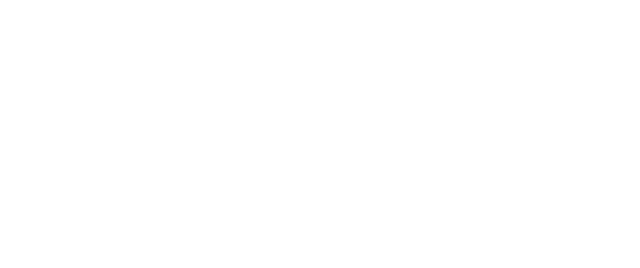
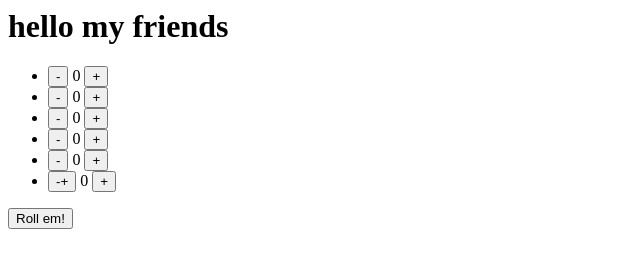
Before and after one commit to vcolavin/star_wars_dice, a plain HTML site: page index.html in a window 1280 px wide. Shown: the whole page, without its empty margins (0-640 px from the left). Drawn offline with nearby package versions, Linux system fonts and the light colour scheme.

Commit message:
add markup and jquery

```diff
--- a/index.html
+++ b/index.html
@@ -1,9 +1,61 @@
 <HTML>
 <head>
   <title>some cool dice</title>
-  <script type='text/javascript' src='./script.js'/>
+  <script
+			  src="https://code.jquery.com/jquery-3.2.1.min.js"
+			  integrity="sha256-hwg4gsxgFZhOsEEamdOYGBf13FyQuiTwlAQgxVSNgt4="
+			  crossorigin="anonymous"></script>
+  <script type='text/javascript' src='./script.js'></script>
 </head>
 <body>
-<h1>hello my friends</h1>
+  <h1>hello my friends</h1>
+  <div class="dice-container">
+    <ul class="dice-list">
+      <li id="green" class="dice-list-item">
+        <div class="counter-container">
+          <button class="minus">-</button>
+          <span class="counter">0</span>
+          <button class="plus">+</button>
+        </div>
+      </li>
+      <li id="yellow" class="dice-list-item">
+         <div class="counter-container">
+          <button class="minus">-</button>
+          <span class="counter">0</span>
+          <button class="plus">+</button>
+        </div>
+      </li>
+      <li id="blue" class="dice-list-item">
+        <div class="counter-container">
+          <button class="minus">-</button>
+          <span class="counter">0</span>
+          <button class="plus">+</button>
+        </div>
+      </li>
+      <li id="purple" class="dice-list-item">
+        <div class="counter-container">
+          <button class="minus">-</button>
+          <span class="counter">0</span>
+          <button class="plus">+</button>
+        </div>
+      </li>
+      <li id="red" class="dice-list-item">
+        <div class="counter-container">
+          <button class="minus">-</button>
+          <span class="counter">0</span>
+          <button class="plus">+</button>
+        </div>
+      </li>
+      <li id="black" class="dice-list-item">
+        <div class="counter-container">
+          <button class="minus">-+</button>
+          <span class="counter">0</span>
+          <button class="plus">+</button>
+        </div>
+      </li>
+    </ul>
+    <button class="dice-roll-button">Roll em!</button>
+    <span class="dice-roll-result"></span>
+  </div>
 </body>
 </HTML>
```
